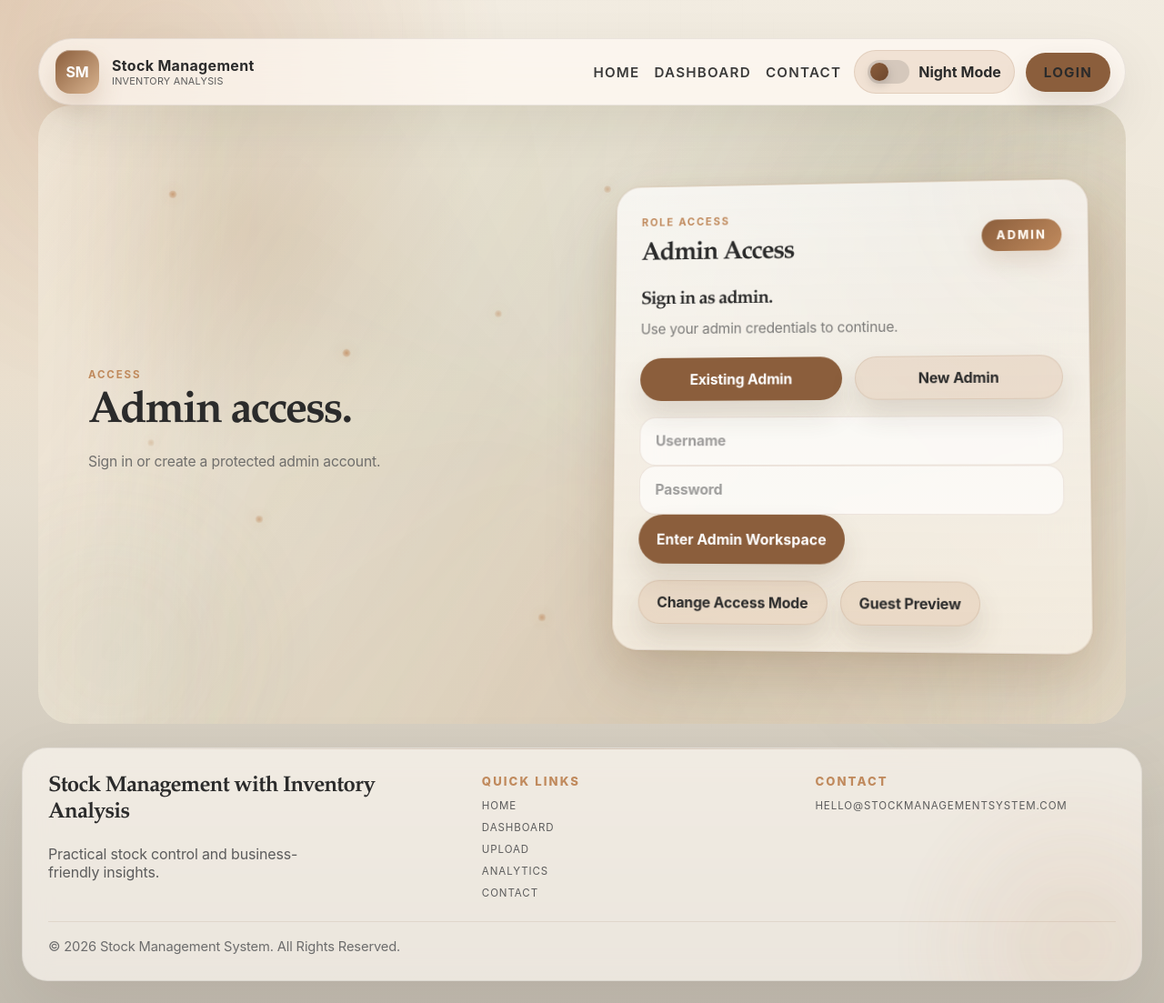
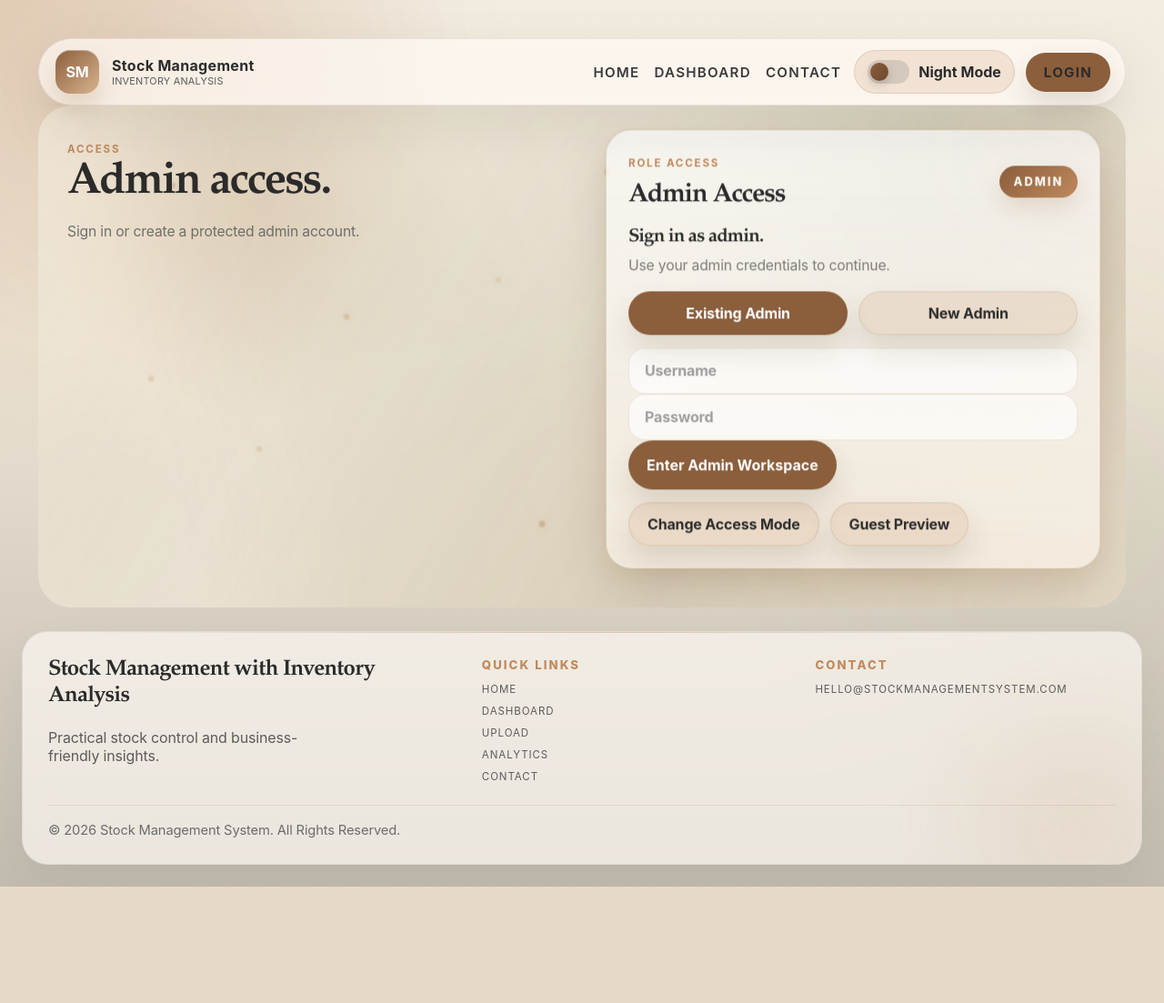
Before and after one commit to srinidhialishetty-ai/stock-management, a Flask app: page /login?access=admin&mode=login in a window 1280 px wide. Shown: the whole page at 91% size. After the commit the page ends 975 px from the top, so only its background shows below. Run offline with Flask 3, Linux system fonts and the light colour scheme.

Commit message:
Modified the font size in landing page

```diff
--- a/static/app.js
+++ b/static/app.js
@@ -65,7 +65,7 @@ function setupGlobalMotion() {
 
     revealTargets.forEach((node, index) => {
         node.classList.add("motion-reveal");
-        node.style.setProperty("--motion-delay", `${Math.min(index * 36, 420)}ms`);
+        node.style.setProperty("--motion-delay", `${Math.min(index * 18, 220)}ms`);
     });
 
     if (!prefersReducedMotion && "IntersectionObserver" in window) {
@@ -76,7 +76,7 @@ function setupGlobalMotion() {
                     revealObserver.unobserve(entry.target);
                 }
             });
-        }, { threshold: 0.14, rootMargin: "0px 0px -8% 0px" });
+        }, { threshold: 0.1, rootMargin: "0px 0px -4% 0px" });
 
         revealTargets.forEach((node) => revealObserver.observe(node));
     } else {
@@ -99,7 +99,7 @@ function setupGlobalMotion() {
         const prefix = node.textContent.includes("Rs.") ? "Rs. " : "";
         const suffix = node.textContent.trim().endsWith("%") ? "%" : "";
         const decimals = String(node.textContent).includes(".") ? 2 : 0;
-        const duration = 1050;
+        const duration = 760;
         const start = performance.now();
 
         function step(now) {
@@ -145,7 +145,7 @@ function setupGlobalMotion() {
                 const rect = card.getBoundingClientRect();
                 const x = (event.clientX - rect.left) / rect.width - 0.5;
                 const y = (event.clientY - rect.top) / rect.height - 0.5;
-                card.style.transform = `perspective(1200px) rotateX(${y * -3.4}deg) rotateY(${x * 4.6}deg) translateY(-4px)`;
+                card.style.transform = `perspective(1200px) rotateX(${y * -1.6}deg) rotateY(${x * 2.2}deg) translateY(-1px)`;
             });
             card.addEventListener("mouseleave", () => {
                 card.style.transform = "";
@@ -172,7 +172,7 @@ function setupGlobalMotion() {
             const y = event.clientY / window.innerHeight - 0.5;
             depthNodes.forEach((node) => {
                 const depth = Number(node.dataset.depth || 0);
-                node.style.transform = `translate3d(${x * depth}px, ${y * depth}px, 0)`;
+                node.style.transform = `translate3d(${x * depth * 0.35}px, ${y * depth * 0.35}px, 0)`;
             });
         });
     }
@@ -182,8 +182,8 @@ function setupGlobalMotion() {
         target.addEventListener("mousemove", (event) => {
             if (prefersReducedMotion || !finePointer) return;
             const rect = target.getBoundingClientRect();
-            const offsetX = ((event.clientX - rect.left) / rect.width - 0.5) * 8;
-            const offsetY = ((event.clientY - rect.top) / rect.height - 0.5) * 8;
+            const offsetX = ((event.clientX - rect.left) / rect.width - 0.5) * 3;
+            const offsetY = ((event.clientY - rect.top) / rect.height - 0.5) * 3;
             target.style.transform = `translate(${offsetX}px, ${offsetY}px)`;
         });
         target.addEventListener("mouseleave", () => {
@@ -201,7 +201,7 @@ function setupGlobalMotion() {
                 const cartLink = document.querySelector("[data-cart-link]");
                 if (cartLink) {
                     cartLink.classList.add("cart-link-bounce");
-                    window.setTimeout(() => cartLink.classList.remove("cart-link-bounce"), 700);
+                    window.setTimeout(() => cartLink.classList.remove("cart-link-bounce"), 360);
                 }
             } else if (label.includes("proceed to checkout") || label.includes("go to checkout")) {
                 showToast("Opening checkout with live stock validation.", "info");
@@ -209,7 +209,7 @@ function setupGlobalMotion() {
                 showToast("Confirming your order and updating live stock.", "success");
             }
             button.classList.add("action-pulse");
-            window.setTimeout(() => button.classList.remove("action-pulse"), 460);
+            window.setTimeout(() => button.classList.remove("action-pulse"), 240);
         });
     });
 
@@ -245,7 +245,7 @@ function setupGlobalMotion() {
         line.textContent = "";
         const inner = document.createElement("span");
         inner.className = "line-reveal";
-        inner.style.setProperty("--line-delay", `${220 + index * 120}ms`);
+        inner.style.setProperty("--line-delay", `${90 + index * 70}ms`);
         inner.textContent = text;
         line.appendChild(inner);
     });
@@ -255,7 +255,7 @@ function setupGlobalMotion() {
         if (heading.dataset.motionReady === "true") return;
         heading.dataset.motionReady = "true";
         heading.classList.add("motion-reveal");
-        heading.style.setProperty("--motion-delay", "120ms");
+        heading.style.setProperty("--motion-delay", "80ms");
     });
 }
 
@@ -306,9 +306,9 @@ if (loginStage) {
         target.addEventListener("mousemove", (event) => {
             if (prefersReducedMotion) return;
             const rect = target.getBoundingClientRect();
-            const offsetX = ((event.clientX - rect.left) / rect.width - 0.5) * 10;
-            const offsetY = ((event.clientY - rect.top) / rect.height - 0.5) * 10;
-            target.style.transform = `translate(${offsetX}px, ${offsetY}px) scale(1.01)`;
+            const offsetX = ((event.clientX - rect.left) / rect.width - 0.5) * 4;
+            const offsetY = ((event.clientY - rect.top) / rect.height - 0.5) * 4;
+            target.style.transform = `translate(${offsetX}px, ${offsetY}px) scale(1.003)`;
         });
         target.addEventListener("mouseleave", () => {
             target.style.transform = "";
@@ -323,12 +323,12 @@ if (loginStage) {
 
             depthNodes.forEach((node) => {
                 const depth = Number(node.dataset.depth || 0);
-                node.style.transform = `translate3d(${x * depth}px, ${y * depth}px, 0)`;
+                node.style.transform = `translate3d(${x * depth * 0.3}px, ${y * depth * 0.3}px, 0)`;
             });
 
             if (panel) {
-                panel.style.setProperty("--tilt-x", `${y * -7}deg`);
-                panel.style.setProperty("--tilt-y", `${x * 9}deg`);
+                panel.style.setProperty("--tilt-x", `${y * -2.2}deg`);
+                panel.style.setProperty("--tilt-y", `${x * 2.8}deg`);
             }
         });
     }
--- a/static/style.css
+++ b/static/style.css
@@ -1252,10 +1252,10 @@ body.theme-night .cart-item {
 
 .login-stage {
     position: relative;
-    min-height: calc(100vh - 120px);
+    min-height: calc(78vh - 72px);
     overflow: hidden;
     border-radius: 36px;
-    padding: 42px;
+    padding: 28px;
     background:
         radial-gradient(circle at 20% 20%, rgba(192, 138, 93, 0.18), transparent 22%),
         radial-gradient(circle at 82% 18%, rgba(111, 125, 92, 0.12), transparent 28%),
@@ -1299,16 +1299,16 @@ body.theme-night .cart-item {
     inset: -20%;
     background:
         conic-gradient(from 90deg at 50% 50%, rgba(192, 138, 93, 0.18), rgba(111, 125, 92, 0.14), rgba(237, 229, 214, 0.08), rgba(192, 138, 93, 0.18));
-    filter: blur(64px);
-    opacity: 0.7;
-    animation: loginRotate 26s linear infinite;
+    filter: blur(52px);
+    opacity: 0.48;
+    animation: loginRotate 32s linear infinite;
 }
 
 .login-glow {
     position: absolute;
     border-radius: 50%;
-    filter: blur(60px);
-    opacity: 0.45;
+    filter: blur(52px);
+    opacity: 0.28;
 }
 
 .login-glow-one {
@@ -1338,8 +1338,8 @@ body.theme-night .cart-item {
     height: 8px;
     border-radius: 50%;
     background: radial-gradient(circle, rgba(192, 138, 93, 0.82), rgba(192, 138, 93, 0.08));
-    box-shadow: 0 0 18px rgba(192, 138, 93, 0.24);
-    animation: particleFloat 12s ease-in-out infinite;
+    box-shadow: 0 0 12px rgba(192, 138, 93, 0.18);
+    animation: particleFloat 10s ease-in-out infinite;
 }
 
 .login-particles span:nth-child(1) { top: 16%; left: 12%; animation-delay: -1s; }
@@ -1360,16 +1360,16 @@ body.theme-night .cart-item {
     z-index: 1;
     display: grid;
     grid-template-columns: 1.05fr 1fr;
-    gap: 36px;
-    align-items: center;
+    gap: 24px;
+    align-items: start;
     min-height: 100%;
 }
 
 .login-story,
 .login-panel {
     opacity: 0;
-    transform: translateY(30px);
-    transition: opacity 0.8s ease, transform 0.8s cubic-bezier(0.2, 0.8, 0.2, 1);
+    transform: translateY(16px);
+    transition: opacity 0.42s ease, transform 0.42s cubic-bezier(0.2, 0.8, 0.2, 1);
 }
 
 .login-stage-ready .login-story,
@@ -1379,7 +1379,7 @@ body.theme-night .cart-item {
 }
 
 .login-story {
-    padding: 26px 12px 26px 8px;
+    padding: 8px 8px 0 4px;
 }
 
 .login-story > :last-child {
@@ -1387,9 +1387,9 @@ body.theme-night .cart-item {
 }
 
 .login-story h1 {
-    margin: 10px 0 16px;
+    margin: 6px 0 10px;
     max-width: 620px;
-    font-size: clamp(1.95rem, 3.4vw, 3.25rem);
+    font-size: clamp(1.75rem, 3vw, 2.6rem);
     line-height: 1.04;
     letter-spacing: -0.045em;
     color: var(--heading);
@@ -1432,7 +1432,7 @@ body.theme-night .cart-item {
 
 .login-panel {
     position: relative;
-    padding: 28px;
+    padding: 24px;
     border-radius: 28px;
     background:
         linear-gradient(180deg, rgba(255, 255, 255, 0.7), rgba(246, 239, 227, 0.82)),
@@ -1440,12 +1440,12 @@ body.theme-night .cart-item {
     border: 1px solid rgba(139, 94, 60, 0.16);
     box-shadow:
         0 0 0 1px rgba(139, 94, 60, 0.06),
-        0 34px 80px rgba(78, 56, 34, 0.18),
-        0 18px 36px rgba(192, 138, 93, 0.12);
+        0 24px 56px rgba(78, 56, 34, 0.14),
+        0 12px 26px rgba(192, 138, 93, 0.1);
     backdrop-filter: blur(26px);
     transform-style: preserve-3d;
     transform: perspective(1400px) rotateX(var(--tilt-x, 0deg)) rotateY(var(--tilt-y, 0deg));
-    animation: panelFloat 7s ease-in-out infinite;
+    animation: panelFloat 9s ease-in-out infinite;
 }
 
 .login-panel::after {
@@ -1475,7 +1475,7 @@ body.theme-night .cart-item {
     justify-content: space-between;
     align-items: center;
     gap: 16px;
-    margin-bottom: 22px;
+    margin-bottom: 16px;
 }
 
 .login-panel-head h2 {
@@ -1546,7 +1546,7 @@ body.theme-night .cart-item {
 
 .login-form-shell {
     display: grid;
-    gap: 18px;
+    gap: 14px;
 }
 
 .auth-layer-copy {
@@ -1563,7 +1563,7 @@ body.theme-night .cart-item {
 }
 
 .login-form-copy h3 {
-    margin: 0 0 8px;
+    margin: 0 0 6px;
     color: var(--heading);
     font-size: 1.28rem;
 }
@@ -1587,13 +1587,13 @@ body.theme-night .cart-item {
 
 .floating-field input {
     width: 100%;
-    padding: 20px 18px 12px;
+    padding: 18px 18px 11px;
     border-radius: 18px;
     border: 1px solid rgba(139, 94, 60, 0.14);
     background: rgba(255, 255, 255, 0.66);
     color: var(--heading);
     outline: none;
-    transition: border-color 0.28s ease, box-shadow 0.28s ease, background 0.28s ease;
+    transition: border-color 0.2s ease, box-shadow 0.2s ease, background 0.2s ease;
 }
 
 .floating-field input:focus {
@@ -1605,10 +1605,10 @@ body.theme-night .cart-item {
 .floating-field span {
     position: absolute;
     left: 18px;
-    top: 16px;
+    top: 15px;
     color: rgba(92, 92, 92, 0.58);
     transform-origin: left center;
-    transition: transform 0.24s ease, color 0.24s ease, top 0.24s ease;
+    transition: transform 0.2s ease, color 0.2s ease, top 0.2s ease;
 }
 
 .floating-field input:focus + span,
@@ -1663,7 +1663,7 @@ body.theme-night .cart-item {
 
 .login-action-row {
     display: flex;
-    gap: 14px;
+    gap: 12px;
     flex-wrap: wrap;
 }
 
@@ -2089,17 +2089,17 @@ body.theme-night .order-card:hover,
 body.theme-night .chart-card:hover,
 body.theme-night .mockup-window:hover,
 body.theme-night .standout-panel:hover {
-    box-shadow: 0 0 0 1px rgba(122, 255, 195, 0.12), 0 24px 70px rgba(0, 0, 0, 0.48);
+    box-shadow: 0 0 0 1px rgba(122, 255, 195, 0.12), 0 18px 44px rgba(0, 0, 0, 0.34);
 }
 
 .motion-reveal {
     opacity: 0;
-    transform: translateY(28px) scale(0.985);
-    filter: blur(10px);
+    transform: translateY(12px) scale(0.995);
+    filter: blur(4px);
     transition:
-        opacity 640ms cubic-bezier(.16,1,.3,1) var(--motion-delay, 0ms),
-        transform 640ms cubic-bezier(.16,1,.3,1) var(--motion-delay, 0ms),
-        filter 640ms ease var(--motion-delay, 0ms);
+        opacity 420ms cubic-bezier(.16,1,.3,1) var(--motion-delay, 0ms),
+        transform 420ms cubic-bezier(.16,1,.3,1) var(--motion-delay, 0ms),
+        filter 420ms ease var(--motion-delay, 0ms);
 }
 
 .motion-visible {
@@ -3745,7 +3745,7 @@ body.theme-night .section-heading::before {
     border-radius: 28px;
     border: 1px solid rgba(17, 17, 17, 0.07);
     background: rgba(255, 250, 244, 0.66);
-    box-shadow: 0 24px 70px rgba(22, 15, 10, 0.08);
+    box-shadow: 0 18px 48px rgba(22, 15, 10, 0.06);
     backdrop-filter: blur(14px);
 }
 
```
Also changed, not shown: other parts of static/style.css (+73 -73 lines).
